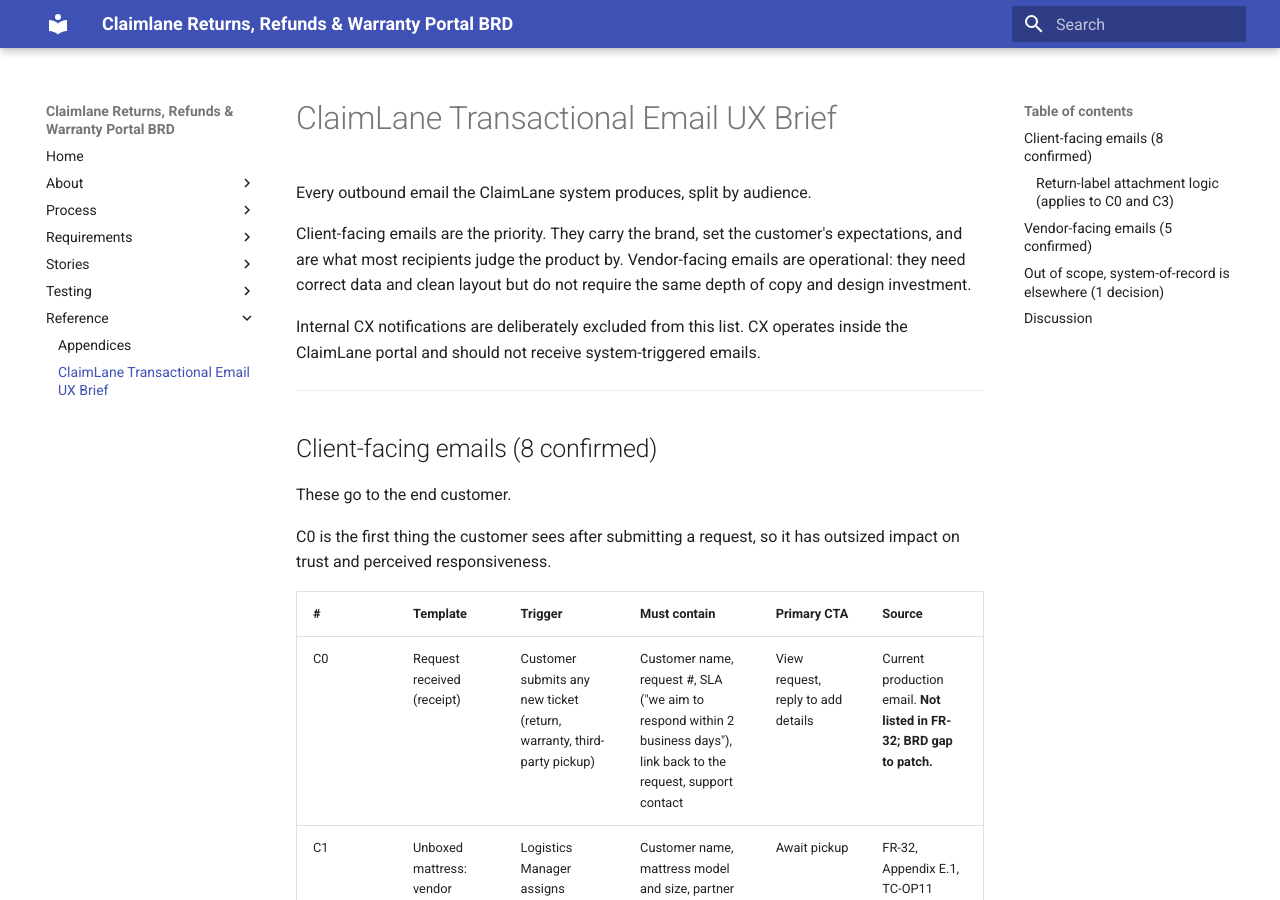
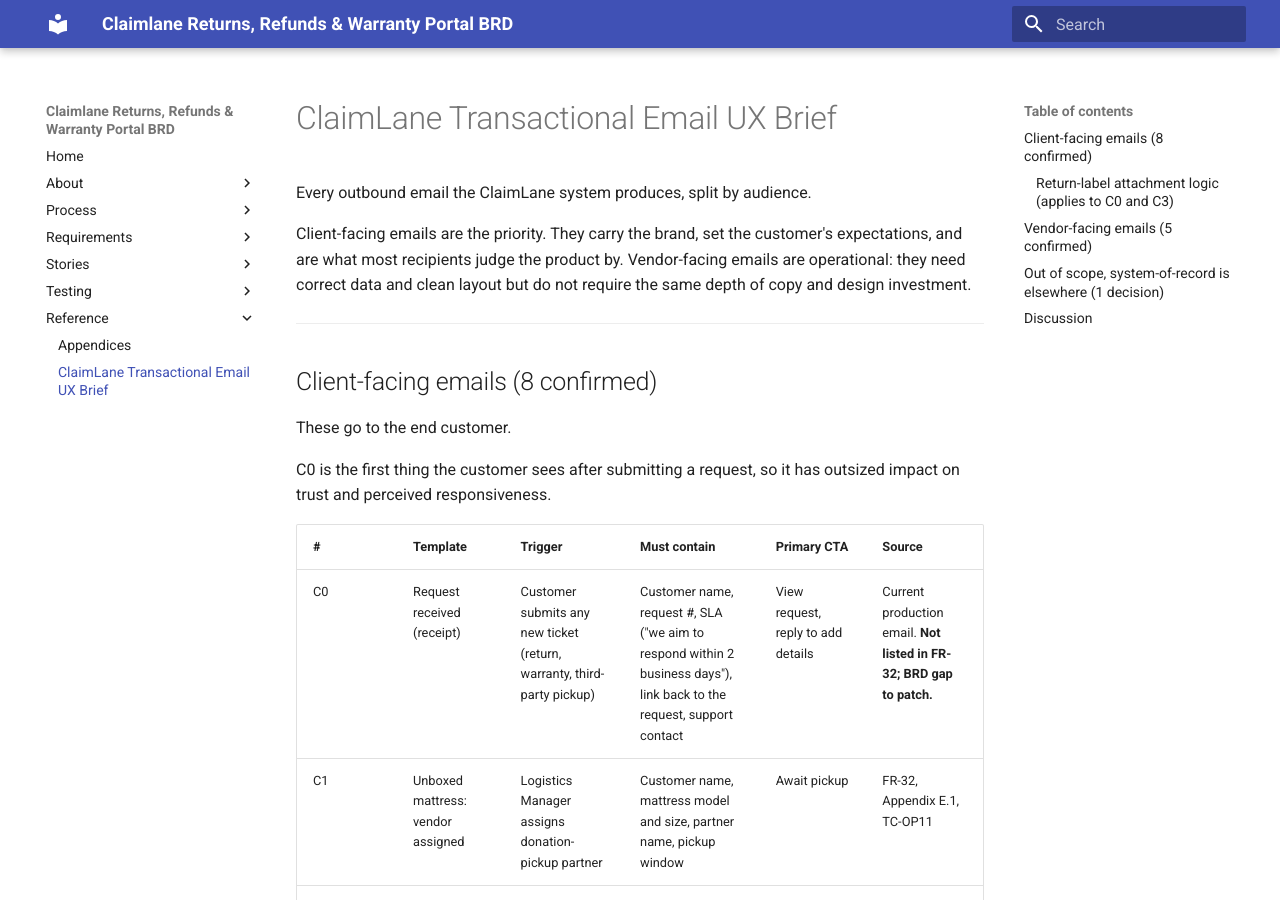
Before and after one commit to charanbobby/ClaimLaneRequirementsRepo, an MkDocs documentation site: the page built from brd/transactional-email-ux-brief.md, in a window 1280 px wide and 900 px high. Built offline with MkDocs 1.6.1 and Material for MkDocs 9.7.7, drawn with Linux system fonts in a browser that asks for light colours; comment, search, counter and statistics services are not loaded.

Commit message:
Remove CX exclusion note from email brief intro
Co-Authored-By: Claude Opus 4.7 (1M context) <noreply@anthropic.com>

```diff
--- a/brd/transactional-email-ux-brief.md
+++ b/brd/transactional-email-ux-brief.md
@@ -3,8 +3,6 @@
 Every outbound email the ClaimLane system produces, split by audience.
 
 Client-facing emails are the priority. They carry the brand, set the customer's expectations, and are what most recipients judge the product by. Vendor-facing emails are operational: they need correct data and clean layout but do not require the same depth of copy and design investment.
-
-Internal CX notifications are deliberately excluded from this list. CX operates inside the ClaimLane portal and should not receive system-triggered emails.
 
 ---
 
```
